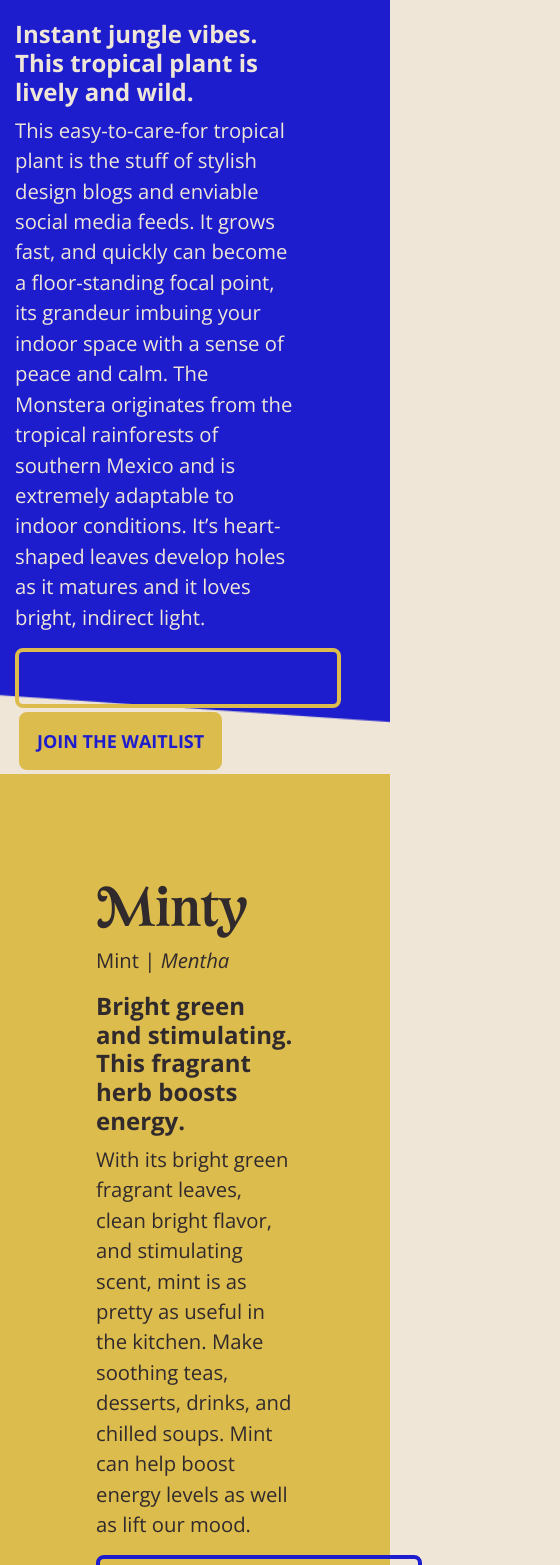
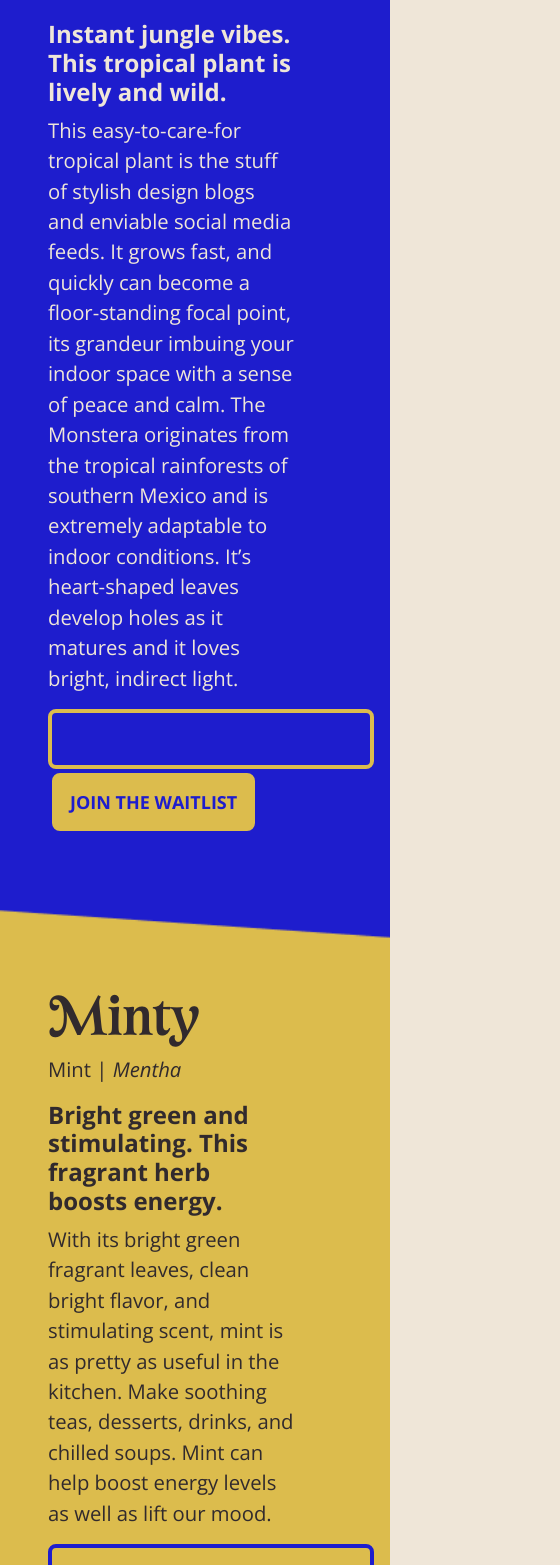
Before and after one commit to rodgoeliz/neverland-project, a React (Create React App) app: page / in a window 390 px wide. Shown: the part 4180-5745 px from the top of the page, 560 px wide, since content can reach past the window. Built offline with nearby package versions, Linux system fonts and the light colour scheme.

Commit message:
adjust mobile

```diff
--- a/src/App.scss
+++ b/src/App.scss
@@ -254,6 +254,7 @@ h2 {
 }
 .neverland-button-black {
   background-color: $theme-black;
+  border: 2px solid $theme-black;
 }
 .our-story-parent-container {
   margin-top: -4em;
@@ -428,6 +429,12 @@ h2 {
 .referral-rewards-desc {
   margin-top: 1em
 }
+
+.padding-left-small {
+  padding-left: 0em !important;
+
+}
+
 @media (max-width:1000px){
   body {
     font-size: calc(1.25rem + (4 * (100vw - 360px)) / 407);
@@ -446,6 +453,12 @@ h2 {
 
   h3 {
     font-size: calc(1.75rem + (4 * (100vw - 360px)) / 407) !important;
+  }
+  .plant-container-blue {
+    padding-bottom: 8em;
+  }
+  .plant-container-yellow {
+    margin-top: -12em;
   }
   .neverland-header {
     height: 120vh;
@@ -489,6 +502,13 @@ h2 {
   .cloud {
     display: none;
   }
+  .padding-left {
+    padding-left: 2em !important;
+  }
+
+  .padding-left-small {
+    padding-left: 2em !important;
+  }
 }
 
 @media(min-width:1200px) {
--- a/src/components/Footer.jsx
+++ b/src/components/Footer.jsx
@@ -4,6 +4,7 @@ import {Navbar, NavDropdown, Form, Button, FormControl} from 'react-bootstrap';
 class Footer extends Component {
 	render() {
 		return (
+			<div>
 			<div className="footer" style={{margin: '4em'}}>
 				<div className="row-nm">
 					<div className="col-sm-6">
@@ -17,9 +18,9 @@ class Footer extends Component {
 						</div>
 					</div>
 					<div className="col-sm-6">
-						<div className="col">
+						<div className="">
 							<p style={{fontSize: '12px', fontWeight: 'bold'}}>Get in on the grapevine</p>
-							<div style={{display: 'flex'}}>
+							<div style={{display: 'flex', flexDirection: 'column'}}>
 								<input className="neverland-input-footer" placeholder="Slide into my emails!"/>
 								<button style={{marginLeft: '4px'}} onClick={this.onClickWaitlist} className="neverland-button-black"> SIGNUP </button><br/>
 							</div>
@@ -30,7 +31,12 @@ class Footer extends Component {
 						</div>
 					</div>
 				</div>
-			</div>);
+			</div>
+				<div style={{textAlign: 'center'}}>
+					<span style={{fontSize: 10}}> &copy; www.enterneverland.com | Mango Labs, Inc | 2020</span>
+				</div>
+		</div>
+			);
 	}
 }
 
--- a/src/components/layouts/NeverlandHome.jsx
+++ b/src/components/layouts/NeverlandHome.jsx
@@ -141,7 +141,7 @@ class NeverlandHome extends Component {
 					<h1 id="plants" className="h1-cognace" style={{textAlign: 'center'}}>Our Plant Packs</h1>
 					<div className="row-nm plant-pack-row plant-pack-row-blue">
 						<div className="col-md-6"><img style={{width:'100%', marginLeft: '-10%'}}src="images/neverland_monty.png"/></div>
-						<div className="col-md-6 padding-right">
+						<div className="col-md-6 padding-right plant-container-blue padding-left-small">
 							<h2 className="h2-cognace"><span className="swash">M</span>onty</h2>
 							<p>Monstera | <i>Monstera Deliciousa</i></p>
 							<h4 className="h4-secondary">Instant jungle vibes. This tropical plant is lively and wild.</h4>
@@ -153,8 +153,8 @@ class NeverlandHome extends Component {
 						</div>
 					</div>
 
-					<div className="row-nm plant-pack-row plant-pack-row-yellow">
-						<div className="col-md-6 padding-left padding-right">
+					<div className="row-nm plant-pack-row plant-pack-row-yellow plant-container-yellow">
+						<div className="col-md-6 padding-left padding-right ">
 							<h2 className="h2-cognace"><span className="swash">M</span>inty</h2>
 							<p>Mint | <i>Mentha</i></p>
 							<h4 className="h4-secondary">Bright green and stimulating. This fragrant herb boosts energy.</h4>
@@ -170,7 +170,7 @@ With its bright green fragrant leaves, clean bright flavor, and stimulating scen
 
 					<div className="row-nm plant-pack-row plant-pack-row-maroon">
 						<div className="col-md-6"><img style={{width:'110%', marginLeft: '-10%'}}src="images/african_violet.png"/></div>
-						<div className="col-md-6 padding-right">
+						<div className="col-md-6 padding-right plant-container-blue padding-left-small">
 							<h2 className="h2-cognace"><span className="swash">A</span>lfie</h2>
 							<p>African Violet | <i>Saintpaulia</i></p>
 							<h4 className="h4-secondary">Pleasantly fuzzy leaves and perky flowers.</h4>
@@ -183,7 +183,7 @@ With its bright green fragrant leaves, clean bright flavor, and stimulating scen
 					</div>
 
 
-					<div className="row-nm plant-pack-row plant-pack-row-green">
+					<div className="row-nm plant-pack-row plant-pack-row-green plant-container-yellow">
 						<div className="col-md-6 padding-left padding-right">
 							<h2 className="h2-cognace"><span className="swash">S</span>oozy</h2>
 							<p>Snake Plant | <i>Sansevieria</i></p>
```
